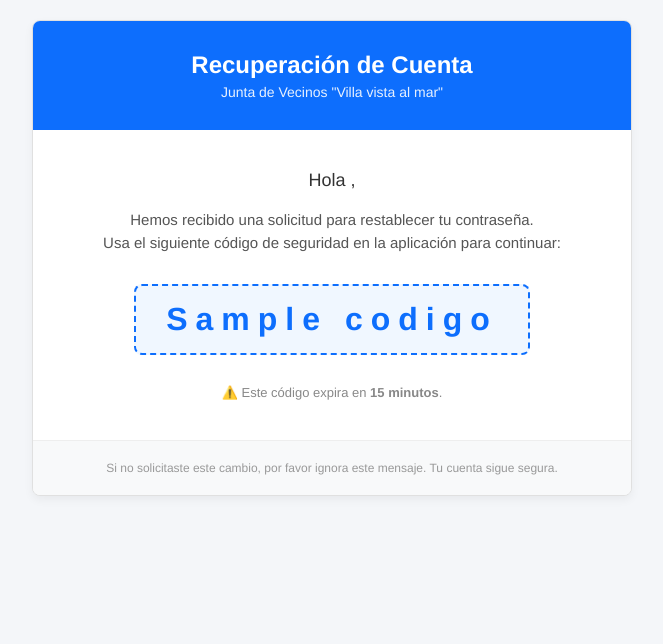
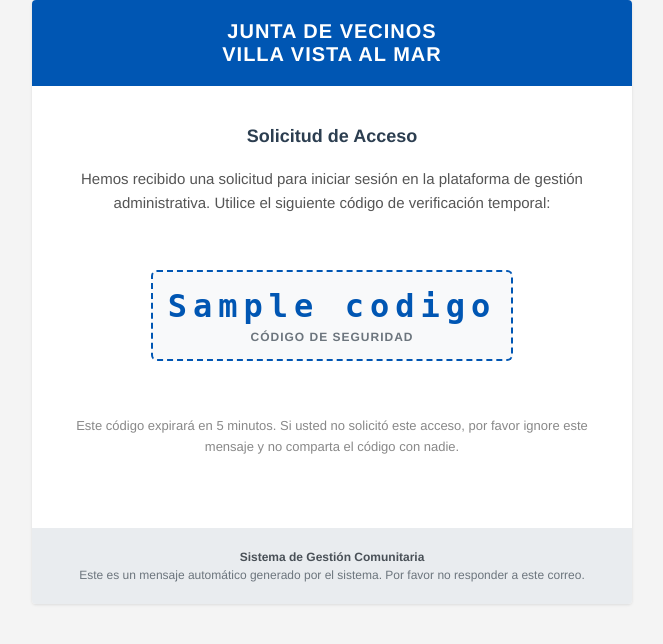
Before and after one commit to kassandra-cloud/proyecto-tesis, a Django app: template templates/registration/email_codigo_otp.html in a window 1280 px wide. Shown: the top 644 px of the page, without its empty margins (308-971 px from the left). Run offline with Django 5.2, Linux system fonts and the light colour scheme; the template is opened without the code that fills it: most values are stand-ins (such as "Sample title", 1, 10 or a date in 2020); parts of the project's set-up code (start-up, migrations or seed data) failed here and were passed over; some libraries are stand-ins or nearby versions.

Commit message:
Diseño correos

```diff
--- a/templates/registration/email_codigo_otp.html
+++ b/templates/registration/email_codigo_otp.html
@@ -2,63 +2,72 @@
 <html lang="es">
 <head>
     <meta charset="UTF-8">
-    <title>Código de Recuperación</title>
+    <meta name="viewport" content="width=device-width, initial-scale=1.0">
+    <title>Código de Verificación</title>
+    <style>
+        /* Reset y estilos base para clientes de correo */
+        body { margin: 0; padding: 0; background-color: #f4f4f4; font-family: 'Helvetica Neue', Helvetica, Arial, sans-serif; -webkit-font-smoothing: antialiased; }
+        table { border-spacing: 0; width: 100%; }
+        td { padding: 0; }
+        img { border: 0; }
+
+        /* Contenedor principal */
+        .wrapper { width: 100%; table-layout: fixed; background-color: #f4f4f4; padding-bottom: 40px; }
+        .main-table { background-color: #ffffff; margin: 0 auto; width: 600px; max-width: 600px; border-radius: 4px; overflow: hidden; box-shadow: 0 1px 3px rgba(0,0,0,0.1); }
+
+        /* Encabezado */
+        .header { background-color: #0056b3; padding: 20px; text-align: center; } /* Azul institucional */
+        .header h1 { color: #ffffff; margin: 0; font-size: 20px; font-weight: 600; text-transform: uppercase; letter-spacing: 1px; }
+
+        /* Contenido */
+        .content { padding: 40px 30px; text-align: center; color: #333333; }
+        .greeting { font-size: 18px; font-weight: bold; margin-bottom: 20px; display: block; color: #2c3e50; }
+        .text { font-size: 15px; line-height: 1.6; color: #555555; margin-bottom: 30px; }
+
+        /* Caja del Código */
+        .otp-box { background-color: #f8f9fa; border: 2px dashed #0056b3; border-radius: 6px; padding: 15px; margin: 25px 0; display: inline-block; min-width: 200px; }
+        .otp-code { font-size: 32px; font-weight: 700; color: #0056b3; letter-spacing: 6px; font-family: monospace; display: block; }
+        .otp-label { font-size: 12px; color: #6c757d; text-transform: uppercase; letter-spacing: 1px; margin-top: 5px; display: block; font-weight: 600; }
+
+        /* Pie de página */
+        .footer { background-color: #e9ecef; padding: 20px; text-align: center; font-size: 12px; color: #6c757d; line-height: 1.5; }
+        .footer strong { color: #495057; }
+    </style>
 </head>
-<body style="margin: 0; padding: 0; font-family: 'Helvetica Neue', Helvetica, Arial, sans-serif; background-color: #f4f6f9;">
-
-    <table role="presentation" border="0" cellpadding="0" cellspacing="0" width="100%">
+<body>
+    <div class="wrapper">
+        <table class="main-table" align="center">
             <tr>
-            <td style="padding: 20px 0 30px 0;">
-
-                <table align="center" border="0" cellpadding="0" cellspacing="0" width="600" style="border-collapse: separate; border-spacing: 0; border: 1px solid #e0e0e0; border-radius: 8px; background-color: #ffffff; overflow: hidden; box-shadow: 0 4px 10px rgba(0,0,0,0.05);">
-
-                    <tr>
-                        <td align="center" bgcolor="#0d6efd" style="padding: 30px 0; color: #ffffff;">
-                            <h1 style="font-size: 24px; margin: 0; font-weight: bold;">Recuperación de Cuenta</h1>
-                            <p style="margin: 5px 0 0 0; opacity: 0.9; font-size: 14px;">Junta de Vecinos "Villa vista al mar"</p>
+                <td class="header">
+                    <h1>Junta de Vecinos<br>Villa Vista al Mar</h1>
                 </td>
             </tr>
 
             <tr>
-                        <td style="padding: 40px 30px; text-align: center;">
-                            <p style="font-size: 18px; color: #333333; margin-top: 0;">Hola <strong>{{ user.username }}</strong>,</p>
-
-                            <p style="font-size: 15px; color: #555555; line-height: 1.5;">
-                                Hemos recibido una solicitud para restablecer tu contraseña. <br>
-                                Usa el siguiente código de seguridad en la aplicación para continuar:
+                <td class="content">
+                    <span class="greeting">Solicitud de Acceso</span>
+                    <p class="text">
+                        Hemos recibido una solicitud para iniciar sesión en la plataforma de gestión administrativa. Utilice el siguiente código de verificación temporal:
                     </p>
 
-                            <div style="margin: 30px 0;">
-                                <span style="
-                                    background-color: #f0f7ff;
-                                    color: #0d6efd;
-                                    border: 2px dashed #0d6efd;
-                                    padding: 15px 30px;
-                                    border-radius: 8px;
-                                    font-size: 32px;
-                                    font-weight: bold;
-                                    letter-spacing: 8px;
-                                    display: inline-block;">
-                                    {{ codigo }}
-                                </span>
+                    <div class="otp-box">
+                        <span class="otp-code">{{ codigo }}</span>
+                        <span class="otp-label">Código de Seguridad</span>
                     </div>
 
-                            <p style="font-size: 13px; color: #888888; margin-bottom: 0;">
-                                ⚠️ Este código expira en <strong>15 minutos</strong>.
+                    <p class="text" style="font-size: 13px; color: #888; margin-top: 30px;">
+                        Este código expirará en 5 minutos. Si usted no solicitó este acceso, por favor ignore este mensaje y no comparta el código con nadie.
                     </p>
                 </td>
             </tr>
 
             <tr>
-                        <td bgcolor="#f8f9fa" style="padding: 20px 30px; font-size: 12px; color: #999999; text-align: center; border-top: 1px solid #eeeeee;">
-                            <p style="margin: 0;">Si no solicitaste este cambio, por favor ignora este mensaje. Tu cuenta sigue segura.</p>
-                        </td>
-                    </tr>
-
-                </table>
+                <td class="footer">
+                    <strong>Sistema de Gestión Comunitaria</strong><br>
+                    Este es un mensaje automático generado por el sistema. Por favor no responder a este correo.
                 </td>
             </tr>
         </table>
-
+    </div>
 </body>
 </html>
```
Also changed, not shown: core/views.py (+29 -22 lines), templates/registration/email_reset_password_app.html (added, +52 -0 lines), templates/usuarios/email_bienvenida.html (added, +68 -0 lines), templates/votaciones/email_codigo_voto.html (added, +63 -0 lines), usuarios/forms.py (+27 -25 lines), votaciones/api.py (+17 -25 lines). Lines whose indentation alone changed are shown as unchanged.
